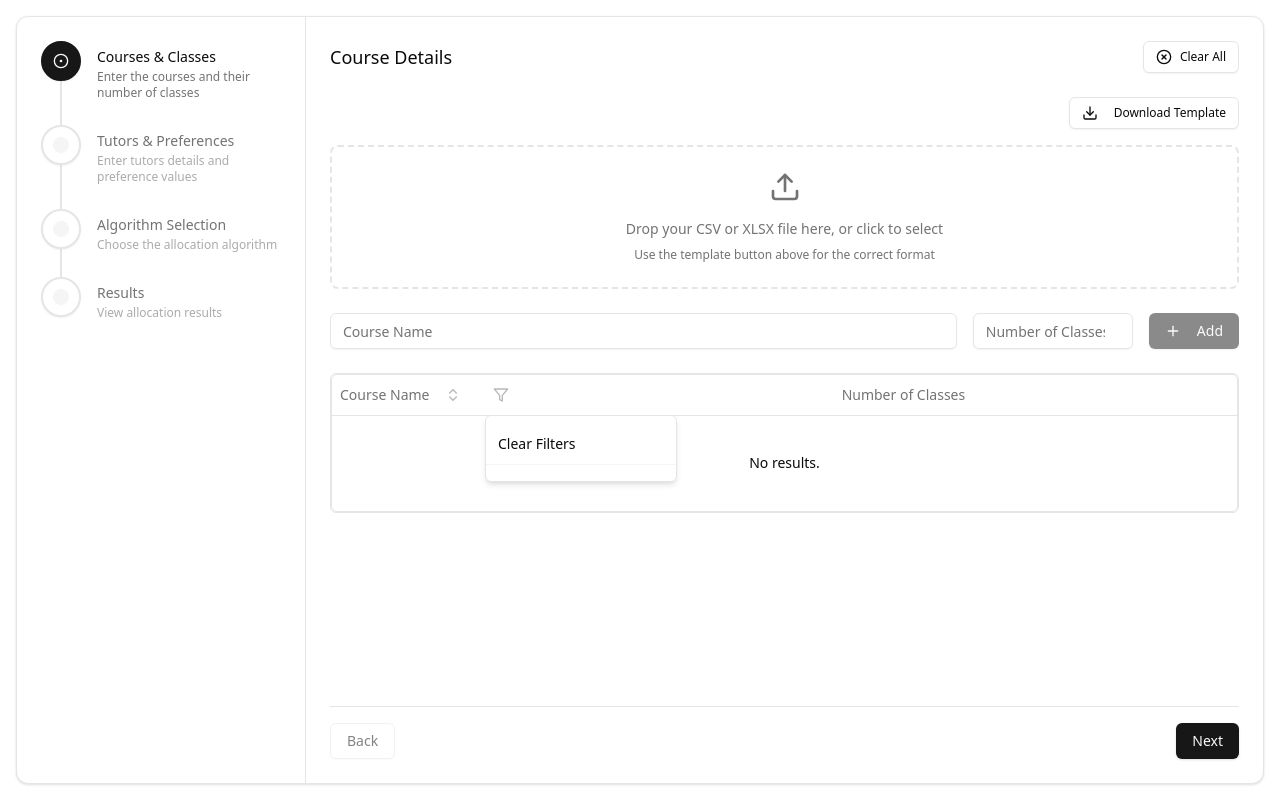
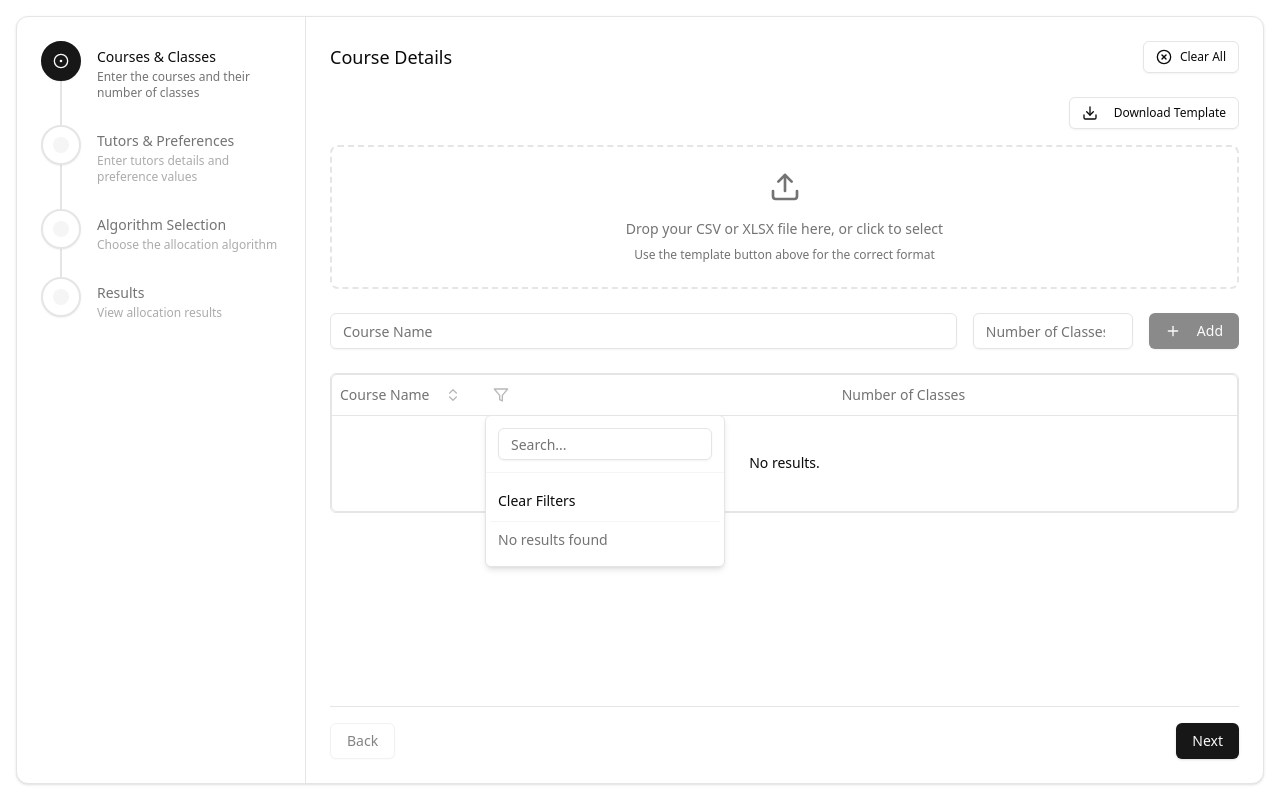
Before and after one commit to ethoshomo/scheduler-class-assistant, a React (Vite) app in the folder front/: page / in a window 1280 px wide. Both pictures are taken after a click on the button 501 px from the left and 394 px from the top of the page. Built offline with nearby package versions, Linux system fonts and the light colour scheme.

Commit message:
front ux improved

```diff
--- a/front/src-tauri/tauri.conf.json
+++ b/front/src-tauri/tauri.conf.json
@@ -13,8 +13,8 @@
 		"windows": [
 			{
 				"title": "Scheduler Class Assistant",
-				"width": 900,
-				"height": 700,
+				"width": 1000,
+				"height": 800,
 				"dragDropEnabled": false
 			}
 		],
--- a/front/src/App.tsx
+++ b/front/src/App.tsx
@@ -1,5 +1,5 @@
 import { useState } from "react";
-import { Loader2 } from "lucide-react";
+import { Loader2, Settings } from "lucide-react";
 import { exit } from "@tauri-apps/plugin-process";
 import { writeFile, BaseDirectory, mkdir } from "@tauri-apps/plugin-fs";
 import { appConfigDir, join } from "@tauri-apps/api/path";
@@ -36,6 +36,7 @@ const App = () => {
 	const [minGrade, setMinGrade] = useState(7.0);
 	const [usePreference, setUsePreference] = useState(1);
 	const [selectedPreset, setSelectedPreset] = useState("balanced");
+	const [forcedStep, setForcedStep] = useState<number | undefined>(undefined);
 
 	const { toast } = useToast();
 
@@ -47,11 +48,18 @@ const App = () => {
 		setIsProcessing(false);
 		setCurrentCommand(null);
 		setStepperKey((prev) => prev + 1);
+		setForcedStep(0);
 
 		toast({
 			title: "Reset Complete",
 			description: "All data has been cleared. You can start over.",
 		});
+	};
+
+	const handleBackToAlgorithm = () => {
+		setForcedStep(2); // Go back to algorithm step
+		setAllocationResult(null);
+		setIsProcessing(false);
 	};
 
 	const handleExit = async () => {
@@ -353,17 +361,24 @@ const App = () => {
 				<ResultsStep
 					allocationResult={allocationResult}
 					selectedAlgorithm={selectedAlgorithm}
+					algorithmParameters={algorithmParameters}
 				/>
 			),
 			actions:
 				allocationResult && !isProcessing ? (
 					<div className="flex justify-between w-full">
+						<div className="flex">
 						<Button
 							variant="secondary"
 							onClick={handleStartOver}
 							className="mr-2">
 							Start Over
 						</Button>
+						<Button variant="secondary" onClick={handleBackToAlgorithm}>
+							<Settings className="mr-2 h-4 w-4" />
+							Change Algorithm
+						</Button>
+						</div>
 						<Button variant="destructive" onClick={handleExit}>
 							Exit
 						</Button>
@@ -379,7 +394,7 @@ const App = () => {
 			onStepComplete={validateStep}
 			onStepBack={handleStepBack}
 			isProcessing={isProcessing}
-			forceStep={allocationResult && !isProcessing ? 3 : undefined}
+			forceStep={allocationResult && !isProcessing ? 3 : forcedStep}
 			hideDefaultButtons={Boolean(allocationResult && !isProcessing)}
 		/>
 	);
--- a/front/src/components/steps/AlgorithmStep.tsx
+++ b/front/src/components/steps/AlgorithmStep.tsx
@@ -23,7 +23,8 @@ import {
 import { RadioGroup, RadioGroupItem } from "@/components/ui/radio-group";
 
 const ALGORITHM_DESCRIPTIONS = {
-	integer_programming: "Uses integer programming to find the optimal allocation that maximizes overall preferences and grades. Guarantees the best possible solution but may take longer for large datasets.",
+	integer_programming:
+		"Uses integer programming to find the optimal allocation that maximizes overall preferences and grades. Guarantees the best possible solution but may take longer for large datasets.",
 	genetic:
 		"Uses genetic algorithms to evolve good solutions over multiple generations. Can quickly find good (but not necessarily optimal) solutions, especially useful for large datasets.",
 };
@@ -120,7 +121,30 @@ const AlgorithmStep = ({
 	};
 
 	const handleMinGradeChange = (value: string) => {
+		// Allow empty input for better UX while typing
+		if (value === "") {
+			onMinGradeChange(0);
+			if (selectedAlgorithm === "genetic") {
+				const preset = GENETIC_PRESETS[selectedPreset];
+				onParametersChange({
+					minGrade: 0,
+					usePreference,
+					generationNumber: preset.generations,
+					populationSize: preset.populationSize,
+				});
+			} else {
+				onParametersChange({
+					minGrade: 0,
+					usePreference,
+				});
+			}
+			return;
+		}
+
+		// Parse the input value
 		const grade = parseFloat(value);
+
+		// Only update if it's a valid number between 0 and 10
 		if (!isNaN(grade) && grade >= 0 && grade <= 10) {
 			onMinGradeChange(grade);
 			if (selectedAlgorithm === "genetic") {
@@ -182,7 +206,9 @@ const AlgorithmStep = ({
 											Integer Programming Algorithm
 										</h4>
 										<p className="text-sm">
-											{ALGORITHM_DESCRIPTIONS.integer_programming}
+											{
+												ALGORITHM_DESCRIPTIONS.integer_programming
+											}
 										</p>
 									</div>
 									<div>
@@ -242,7 +268,7 @@ const AlgorithmStep = ({
 									step="0.1"
 									min="0"
 									max="10"
-									value={minGrade}
+									value={minGrade || ""} // Show empty string when value is 0
 									onChange={(e) =>
 										handleMinGradeChange(e.target.value)
 									}
--- a/front/src/components/steps/ResultsStep.tsx
+++ b/front/src/components/steps/ResultsStep.tsx
@@ -1,6 +1,7 @@
 import { Card, CardHeader, CardTitle, CardContent } from "@/components/ui/card";
 import { DataTableColumn } from "@/components/widgets/data-table";
 import { DataTable } from "@/components/widgets/data-table";
+import { Separator } from "@/components/ui/separator";
 
 export interface AllocationMetrics {
 	number_classes_allocated: number;
@@ -24,6 +25,12 @@ interface AllocationRow {
 interface ResultsStepProps {
 	allocationResult: AllocationResult | null;
 	selectedAlgorithm: string;
+	algorithmParameters?: {
+		minGrade: number;
+		usePreference: number;
+		generationNumber?: number;
+		populationSize?: number;
+	} | null;
 }
 
 const formatGrade = (value: unknown): string => {
@@ -39,6 +46,7 @@ const formatGrade = (value: unknown): string => {
 const ResultsStep = ({
 	allocationResult,
 	selectedAlgorithm,
+	algorithmParameters,
 }: ResultsStepProps) => {
 	const columns: DataTableColumn<AllocationRow>[] = [
 		{
@@ -82,13 +90,14 @@ const ResultsStep = ({
 	const { metrics } = allocationResult;
 
 	return (
-		<div className="space-y-6">
+		<div className="flex-1 space-y-6 overflow-auto">
 			<Card>
 				<CardHeader>
 					<CardTitle>Summary Metrics</CardTitle>
 				</CardHeader>
 				<CardContent>
-					<dl className="grid grid-cols-3 gap-4">
+					<div className="space-y-6">
+						<div className="grid grid-cols-3 gap-4">
 							<div>
 								<dt className="text-sm font-medium text-muted-foreground">
 									Algorithm Used
@@ -137,7 +146,66 @@ const ResultsStep = ({
 									{metrics.average_grade.toFixed(2)}
 								</dd>
 							</div>
-					</dl>
+						</div>
+
+						{algorithmParameters && (
+							<>
+								<Separator className="my-4" />
+								<div>
+									<h4 className="text-sm font-medium text-muted-foreground mb-3">
+										Algorithm Parameters
+									</h4>
+									<div className="grid grid-cols-2 gap-4">
+										<div>
+											<dt className="text-sm font-medium text-muted-foreground">
+												Minimum Grade Required
+											</dt>
+											<dd className="text-lg font-medium">
+												{algorithmParameters.minGrade.toFixed(
+													1
+												)}
+											</dd>
+										</div>
+										<div>
+											<dt className="text-sm font-medium text-muted-foreground">
+												Consider Preferences
+											</dt>
+											<dd className="text-lg font-medium">
+												{algorithmParameters.usePreference ===
+												1
+													? "Yes"
+													: "No"}
+											</dd>
+										</div>
+										{selectedAlgorithm === "genetic" && (
+											<>
+												<div>
+													<dt className="text-sm font-medium text-muted-foreground">
+														Number of Generations
+													</dt>
+													<dd className="text-lg font-medium">
+														{
+															algorithmParameters.generationNumber
+														}
+													</dd>
+												</div>
+												<div>
+													<dt className="text-sm font-medium text-muted-foreground">
+														Population Size
+													</dt>
+													<dd className="text-lg font-medium">
+														{
+															algorithmParameters.populationSize
+														}
+													</dd>
+												</div>
+											</>
+										)}
+									</div>
+								</div>
+							</>
+						)}
+					</div>
 				</CardContent>
 			</Card>
 
--- a/front/src/components/widgets/data-table/FilterDropdown.tsx
+++ b/front/src/components/widgets/data-table/FilterDropdown.tsx
@@ -1,3 +1,4 @@
+import { useState, useEffect } from "react";
 import { Button } from "@/components/ui/button";
 import {
 	DropdownMenu,
@@ -8,6 +9,7 @@ import {
 	DropdownMenuTrigger,
 } from "@/components/ui/dropdown-menu";
 import { Badge } from "@/components/ui/badge";
+import { Input } from "@/components/ui/input";
 import {
 	Filter,
 	ChevronUp,
@@ -26,10 +28,32 @@ export function FilterDropdown<TData>({
 	onClearFilters,
 	activeFilters = new Set(),
 }: FilterDropdownProps<TData>) {
+	const [searchTerm, setSearchTerm] = useState("");
+	const [filteredValues, setFilteredValues] = useState<string[]>(values);
+	const [isOpen, setIsOpen] = useState(false);
+
+	// Filter values based on search term
+	useEffect(() => {
+		const filtered = values.filter((value) =>
+			String(value).toLowerCase().includes(searchTerm.toLowerCase())
+		);
+		setFilteredValues(filtered);
+	}, [searchTerm, values]);
+
 	// Early return if required props are missing
 	if (!columnKey || !label || !values) {
 		return null;
 	}
+
+	const handleClearFilters = () => {
+		onClearFilters(columnKey);
+		setIsOpen(false); // Close after clearing all filters
+	};
+
+	const handleFilterChange = (value: string) => {
+		onFilterChange(columnKey, value);
+		// Don't close the dropdown - let it stay open
+	};
 
 	return (
 		<div className="flex flex-col gap-2">
@@ -51,7 +75,10 @@ export function FilterDropdown<TData>({
 						<ChevronsUpDown className="ml-2 h-4 w-4 opacity-50" />
 					)}
 				</Button>
-				<DropdownMenu>
+				<DropdownMenu
+					open={isOpen}
+					onOpenChange={setIsOpen}
+					modal={false}>
 					<DropdownMenuTrigger asChild>
 						<Button
 							variant="ghost"
@@ -67,24 +94,39 @@ export function FilterDropdown<TData>({
 					</DropdownMenuTrigger>
 					<DropdownMenuContent
 						align="start"
-						className="w-48"
-						style={{ maxHeight: "300px", overflowY: "auto" }}>
-						<div className="py-2">
-							<DropdownMenuItem
-								onClick={() => onClearFilters(columnKey)}>
+						className="w-60"
+						style={{ maxHeight: "400px" }}>
+						<div className="p-2">
+							<Input
+								placeholder="Search..."
+								value={searchTerm}
+								onChange={(e) => setSearchTerm(e.target.value)}
+								className="h-8"
+							/>
+						</div>
+						<DropdownMenuSeparator />
+						<div className="py-2 max-h-60 overflow-y-auto">
+							<DropdownMenuItem onClick={handleClearFilters}>
 								Clear Filters
 							</DropdownMenuItem>
 							<DropdownMenuSeparator />
-							{values.map((value) => (
+							{filteredValues.length === 0 ? (
+								<div className="px-2 py-1 text-sm text-muted-foreground">
+									No results found
+								</div>
+							) : (
+								filteredValues.map((value) => (
 									<DropdownMenuCheckboxItem
 										key={value}
 										checked={activeFilters.has(value)}
+										onSelect={(e) => e.preventDefault()}
 										onCheckedChange={() =>
-										onFilterChange(columnKey, value)
+											handleFilterChange(value)
 										}>
-									{value}
+										{String(value)}
 									</DropdownMenuCheckboxItem>
-							))}
+								))
+							)}
 						</div>
 					</DropdownMenuContent>
 				</DropdownMenu>
@@ -99,9 +141,7 @@ export function FilterDropdown<TData>({
 							{value}
 							<button
 								className="ml-1 hover:text-destructive"
-								onClick={() =>
-									onFilterChange(columnKey, value)
-								}>
+								onClick={() => handleFilterChange(value)}>
 								<X className="h-3 w-3" />
 							</button>
 						</Badge>
```
Lines whose indentation alone changed are shown as unchanged.
